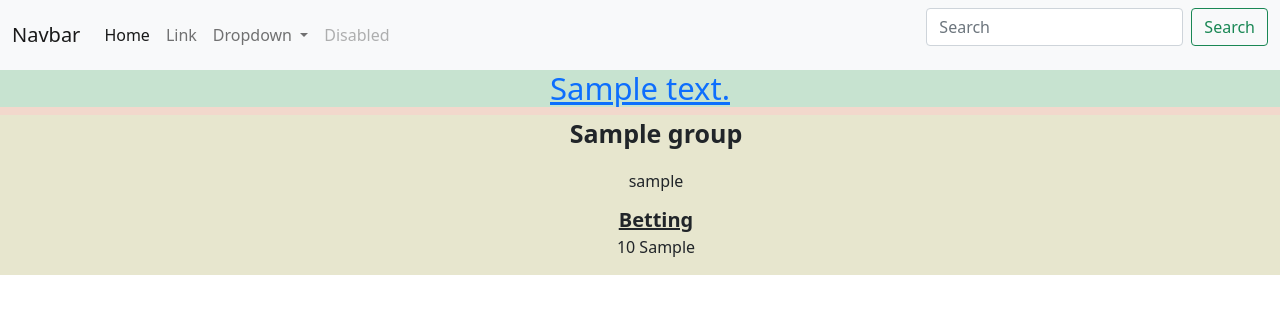
After one commit to ScavBob/MoneyTalks, a Django app: page /previousEvents/ in a window 1280 px wide. The commit adds this page. Shown: the top 314 px of the page. Run offline with Django 3.2, Linux system fonts and the light colour scheme; tables that the repository leaves empty hold one stand-in row (values such as "Sample post").

Commit message:
Added a navbar and changed the base template

```diff
--- a/Betting/views.py
+++ b/Betting/views.py
@@ -20,22 +20,24 @@ class ActiveEventView(TemplateView):
             'group_list': group_list,
             'form': form,
             'var_active': True,
+            'navbar': True,
         }
         return render(request, self.template_name, context)
 
 
 class InactiveEventView(TemplateView):
-    template_name = "Betting/inactive_events.html"
+    template_name = "Betting/Event/inactive_events.html"
 
     def get(self, request):
         event_list = Event.objects.all()
-        group_list = Group.objects.filter()
+        group_list = Group.objects.all()
         form = EventCreationForm()
         context = {
             'event_list': event_list,
             'group_list': group_list,
             'form': form,
-            'var_active' : False,
+            'var_active': False,
+            'navbar': True,
         }
         return render(request, self.template_name, context)
 
@@ -90,6 +92,7 @@ class EventDetailsView(TemplateView):
             'group_list': group_list,
             'form': form,
             'already_in_group': already_in_group,
+            'navbar': True,
         }
         return render(request, self.template_name, context)
 
@@ -117,8 +120,8 @@ class BetView(TemplateView):
     template_name = "Betting/bet.html"
 
     def get(self, request, bet_id):
-        bet = Bet.objects.get(pk = bet_id)
-        context={
-            "bet":bet,
+        bet = Bet.objects.get(pk=bet_id)
+        context = {
+            "bet": bet,
         }
         return render(request, self.template_name, context)
--- a/MoneyTalks/urls.py
+++ b/MoneyTalks/urls.py
@@ -23,10 +23,11 @@ import Core.views
 urlpatterns = [
     path('admin/', admin.site.urls),
     path('', Betting.views.ActiveEventView.as_view(), name="events"),
+    path('/<str:filter>', Betting.views.ActiveEventView.as_view(), name="events"),
     path('previousEvents/', Betting.views.InactiveEventView.as_view(), name="previous_events"),
     path('signup/', Core.views.SignUpView.as_view(), name="signup"),
     path('profile/', Core.views.UserProfileView.as_view(), name="profile"),
-    path('login/', LoginView.as_view(template_name="Core/login.html"), name='login'),
+    path('login/', LoginView.as_view(template_name="Core/User/login.html"), name='login'),
     path('logout/', LogoutView.as_view(), name="logout"),
     path('addEvent/', Betting.views.CreateEvent.as_view(), name="create_event"),
     path('event/<int:id>/', Betting.views.EventDetailsView.as_view(), name="event_details"),
--- a/templates/Betting/Event/details.html
+++ b/templates/Betting/Event/details.html
@@ -1,6 +1,6 @@
 {% extends "base.html" %}
 {% block content %}
-    <h2 style="text-align: center;">{{ event.description }}</h2>
+    <h1 style="text-align: center;">{{ event.description }}</h1>
     <h4 style="text-align: center;"><strong>{{ event.event_type }}</strong></h4>
     {% if group_list %}
         <p><br></p>
--- a/templates/Betting/Event/events.html
+++ b/templates/Betting/Event/events.html
@@ -1,4 +1,4 @@
-{% extends "base.html" %}
+{% include "base.html" %}
     {% block head %}
     {% endblock %}
     {% block content %}
--- a/templates/Betting/Event/inactive_events.html
+++ b/templates/Betting/Event/inactive_events.html
@@ -1,10 +1,37 @@
-<!DOCTYPE html>
-<html lang="en">
-<head>
-    <meta charset="UTF-8">
-    <title>Title</title>
-</head>
-<body>
-
-</body>
-</html>
+{% extends "base.html" %}
+    {% block head %}
+    {% endblock %}
+    {% include "Core/navbar.html" %}
+    {% block content %}
+		{% if event_list %}
+			{% for event in event_list %}
+                {% if event.active == var_active %}
+				<div class="events" style="background-color:#f2d8cc;">
+					<div class="row">
+                        <a href="event/{{event.id}}"><h2 style="position:relative;text-align:center;background-color:#c7e3d0;font-size:31px">{{event.description}}</h2></a>
+						<!--<button type="button" class="btn btn-primary" style="float:right;">Add Group</button>-->
+						</h2>
+						{% for group in group_list %}
+							{% ifequal group.event_id event %}
+							<div class="col" style="margin:auto;background-color:#e7e6ce;text-align:center;" >
+								<ul style="list-style-type:none;">
+									<p style="position:relative;font-size:25px"><strong>{{group.group_name}}</strong></p>
+								{% for person in group.member.all %}
+									<li style="margin:1%;">{{person.username}}</li>
+								{%endfor%}
+								<!--<li style="margin:2%;"><button type="button" class="btn btn-success" style="float:center;">Join {{group.group_name}}</button></li>-->
+								<li style="font-size:20px;"><strong><u>Betting</u></strong></li>
+								<li>{{group.group_bet_amount}} {{group.group_bet}}</li>
+								</ul>
+							</div>
+							{%endifequal%}
+						{%endfor%}
+					</div>
+				</div>
+				<p><br></p>
+                {% endif %}
+			{%endfor%}
+		{% else %}
+			<p style="text-align:center"><strong>No previous events are available.</strong></p>
+		{% endif %}
+    {% endblock %}
--- a/templates/Core/login.html
+++ b/templates/Core/User/login.html
@@ -1,4 +1,4 @@
-{% extends "base.html"%}
+{% extends "base.html" %}
 {% block content %}
 	<h2>Login</h2>
 	<form action="/login/" method="post">
--- /dev/null
+++ b/templates/Core/navbar.html
@@ -0,0 +1,36 @@
+<nav class="navbar navbar-expand-lg navbar-light bg-light">
+  <div class="container-fluid">
+    <a class="navbar-brand" href="#">Navbar</a>
+    <button class="navbar-toggler" type="button" data-bs-toggle="collapse" data-bs-target="#navbarSupportedContent" aria-controls="navbarSupportedContent" aria-expanded="false" aria-label="Toggle navigation">
+      <span class="navbar-toggler-icon"></span>
+    </button>
+    <div class="collapse navbar-collapse" id="navbarSupportedContent">
+      <ul class="navbar-nav me-auto mb-2 mb-lg-0">
+        <li class="nav-item">
+          <a class="nav-link active" aria-current="page" href="#">Home</a>
+        </li>
+        <li class="nav-item">
+          <a class="nav-link" href="#">Link</a>
+        </li>
+        <li class="nav-item dropdown">
+          <a class="nav-link dropdown-toggle" href="#" id="navbarDropdown" role="button" data-bs-toggle="dropdown" aria-expanded="false">
+            Dropdown
+          </a>
+          <ul class="dropdown-menu" aria-labelledby="navbarDropdown">
+            <li><a class="dropdown-item" href="#">Action</a></li>
+            <li><a class="dropdown-item" href="#">Another action</a></li>
+            <li><hr class="dropdown-divider"></li>
+            <li><a class="dropdown-item" href="#">Something else here</a></li>
+          </ul>
+        </li>
+        <li class="nav-item">
+          <a class="nav-link disabled" href="#" tabindex="-1" aria-disabled="true">Disabled</a>
+        </li>
+      </ul>
+      <form class="d-flex">
+        <input class="form-control me-2" type="search" placeholder="Search" aria-label="Search">
+        <button class="btn btn-outline-success" type="submit">Search</button>
+      </form>
+    </div>
+  </div>
+</nav>
--- a/templates/base.html
+++ b/templates/base.html
@@ -7,8 +7,10 @@
 
 </head>
 <body>
+    {% if navbar %}
+        {% include "Core/navbar.html" %}
+    {% endif %}
     <script src="https://cdn.jsdelivr.net/npm/bootstrap@5.0.1/dist/js/bootstrap.bundle.min.js" integrity="sha384-gtEjrD/SeCtmISkJkNUaaKMoLD0//ElJ19smozuHV6z3Iehds+3Ulb9Bn9Plx0x4" crossorigin="anonymous"></script>
-
     {% block content %}
     {% endblock content %}
 
```
Also changed, not shown: Betting/models.py (+6 -5 lines), Core/views.py (+16 -4 lines), templates/Core/User/sign_up.html (renamed from templates/Core/sign_up.html).
